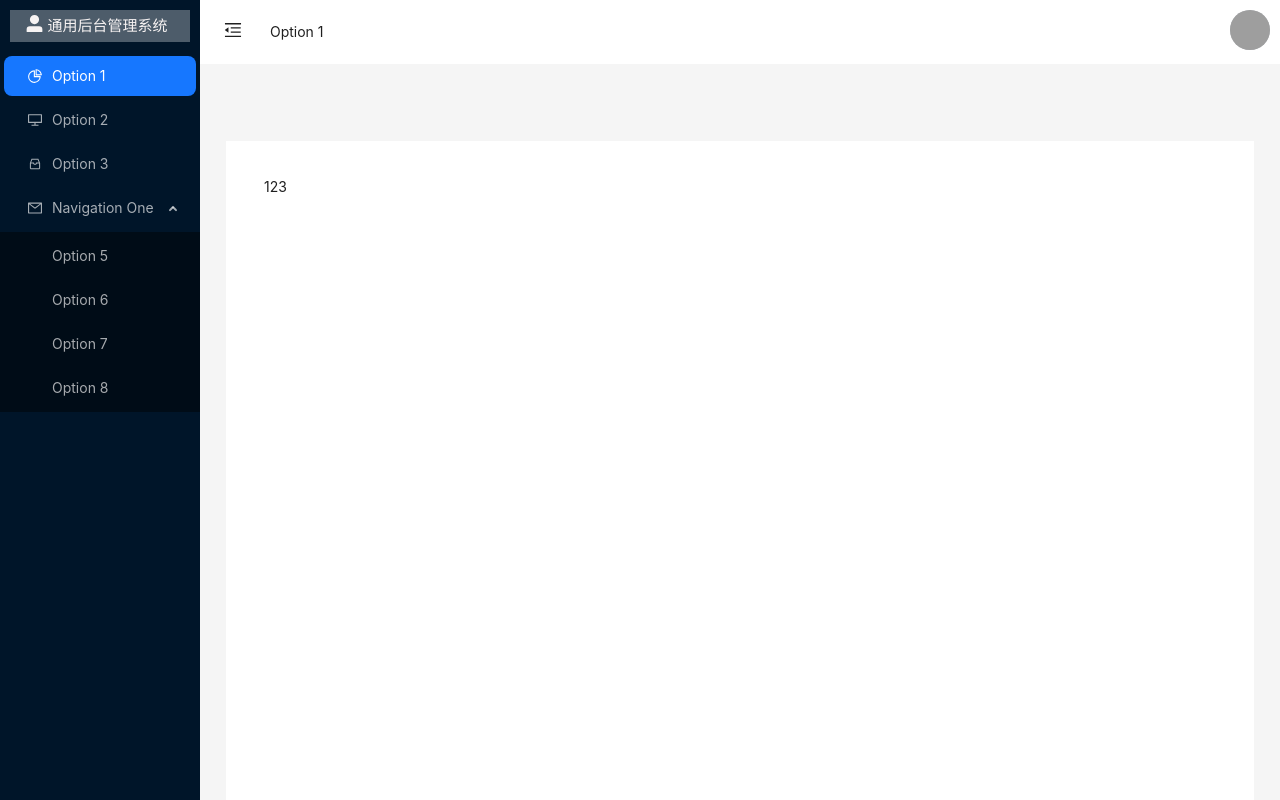
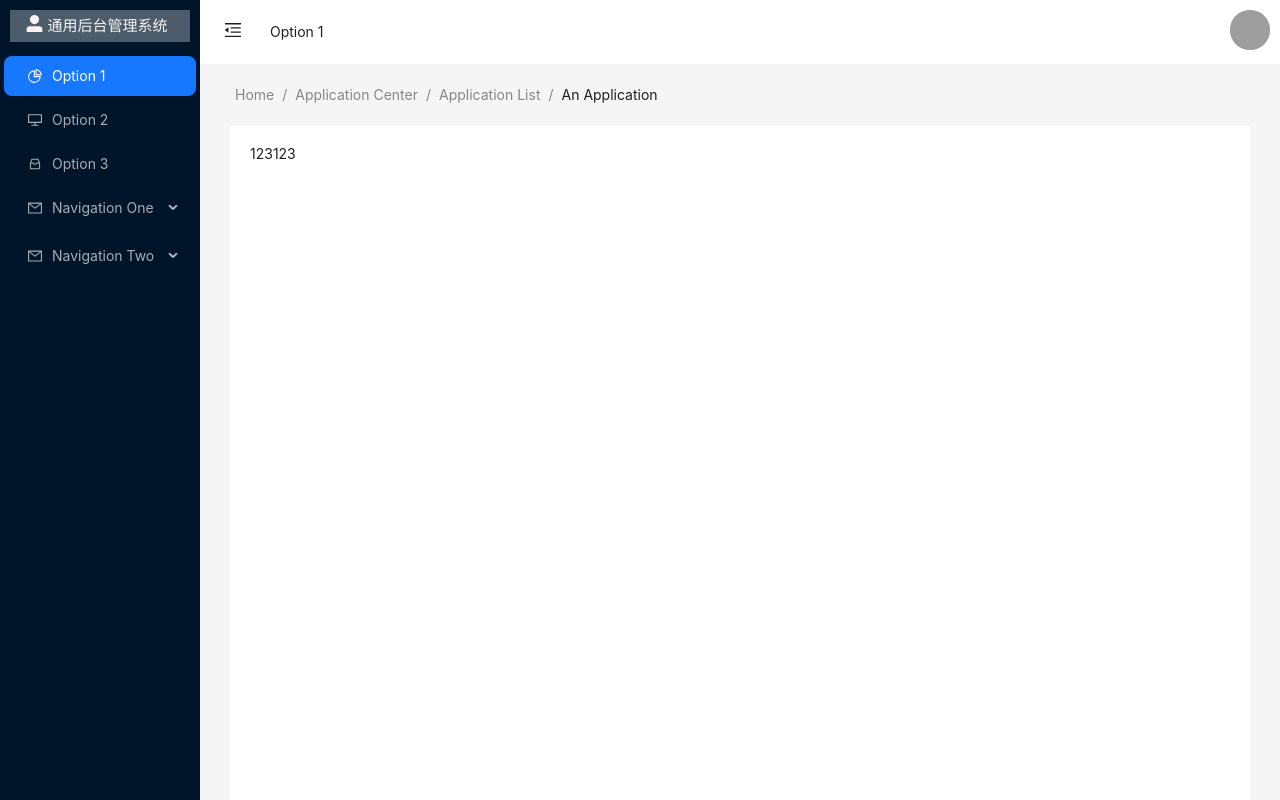
Before and after one commit to pigpighityou/admin-panel-not-finished, a Vue app: page / in a window 1280 px wide. Shown: the top 800 px of the page. Built offline with nearby package versions, Linux system fonts and the light colour scheme; grey boxes are pictures that could not be loaded.

Commit message:
update frame

```diff
--- a/src/components/Home/body.vue
+++ b/src/components/Home/body.vue
@@ -1,7 +1,18 @@
 <template>
-    <div>123</div>
-  </template>
 
-  <script setup></script>
+{{ store.state.test }}
 
-  <style scoped></style>
+
+
+
+
+
+
+
+</template>
+
+<script setup>
+import store from "@/store/store.js";
+</script>
+
+<style scoped></style>
--- a/src/components/Home/frame.vue
+++ b/src/components/Home/frame.vue
@@ -37,10 +37,20 @@
         >
         </el-avatar>
       </a-layout-header>
+      <a-breadcrumb
+        :style="{
+          margin: '20px 35px',
+        }"
+      >
+        <a-breadcrumb-item>Home</a-breadcrumb-item>
+        <a-breadcrumb-item><a href="">Application Center</a></a-breadcrumb-item>
+        <a-breadcrumb-item><a href="">Application List</a></a-breadcrumb-item>
+        <a-breadcrumb-item>An Application</a-breadcrumb-item>
+      </a-breadcrumb>
       <a-layout-content
         :style="{
-          margin: '6vw 2vw',
-          padding: '3vw',
+          margin: '0px 30px',
+          padding: '20px',
           background: '#fff',
           minHeight: '100vw',
         }"
@@ -72,9 +82,18 @@
 const state = reactive({
   collapsed: false,
   selectedKeys: ["1"],
-  openKeys: ["sub1"],
-  preOpenKeys: ["sub1"],
+  openKeys: [],
+  preOpenKeys: [],
 });
+
+watch(
+  () => state.openKeys,
+  (newVal, oldVal) => {
+    state.preOpenKeys = oldVal;
+    console.log(event.target.innerText);
+  }
+);
+
 const items = reactive([
   {
     key: "1",
@@ -122,6 +141,34 @@
       },
     ],
   },
+  {
+    key: "sub2",
+    icon: () => h(MailOutlined),
+    label: "Navigation Two",
+    title: "Navigation Two",
+    children: [
+      {
+        key: "9",
+        label: "Option 9",
+        title: "Option 9",
+      },
+      {
+        key: "10",
+        label: "Option 10",
+        title: "Option 10",
+      },
+      {
+        key: "11",
+        label: "Option 11",
+        title: "Option 11",
+      },
+      {
+        key: "12",
+        label: "Option 12",
+        title: "Option 12",
+      },
+    ],
+  },
 ]);
 
 const itemLabel = ref(items[0].label);
@@ -129,38 +176,18 @@
 watch(
   () => state.selectedKeys,
   (newVal, oldVal) => {
-    // 打印key的值
-    /*  console.log("selectedKeys", newVal[0], oldVal[0]); */
-    // 打印key所包含的文字(items为菜单的数据源)
-    /*    console.log(
-      "selectedKeys-value:",
-      items.find((item) => {
-        if (isNaN(item.key)) {
-          console.log(
-            "real-value:",
-            item.children.find((item) => item.key === newVal[0]).label
-          );
-          return item.children.find((item) => item.key === newVal[0]);
-        } else {
-          return item.key === newVal[0];
-        }
-      }).label
-    ); */
-
-    const itemlabelArr = items.find((item) => {
-      // key是数字吗（是数字就没有子菜单）
-      if (isNaN(item.key)) {
-        itemLabel.value = item.children.find(
-          (item) => item.key === newVal[0]
-        ).label;
-      } else {
-        return item.key === newVal[0];
+    items.forEach((item) => {
+      if (item.key === newVal[0]) {
+        itemLabel.value = item.label;
+      } else if (item.children) {
+        /* 这里的item.children是传自身值用的 */
+        item.children.forEach((child) => {
+          if (child.key === newVal[0]) {
+            itemLabel.value = child.label;
+          }
+        });
       }
     });
-    // 如果没有子菜单，这边是有值的
-    if (itemlabelArr) {
-      itemLabel.value = itemlabelArr.label;
-    }
   }
 );
 </script>
```
